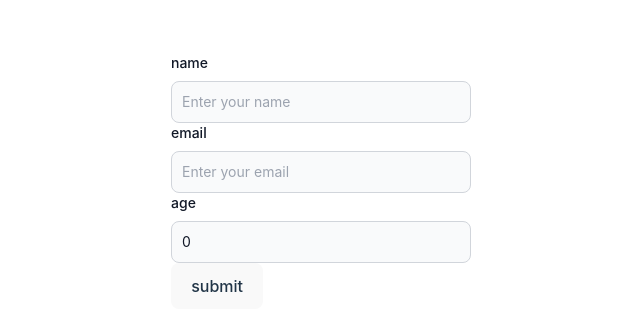
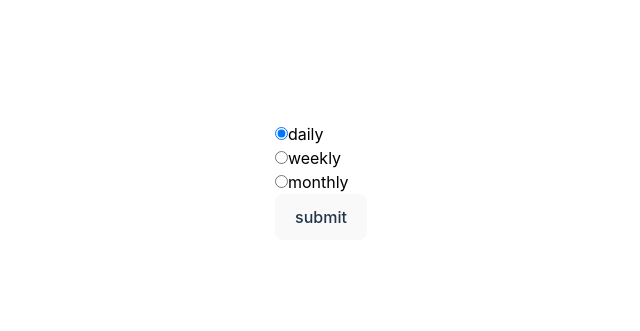
Before and after one commit to mohamad-c/cube-problem, a React (Vite) app: page / in a window 1280 px wide. Shown: the part 219-550 px from the top of the page, without its empty margins (319-959 px from the left). Built offline with nearby package versions, Linux system fonts and the light colour scheme.

Commit message:
feat: added radio buttons and error handling

```diff
--- a/src/App.tsx
+++ b/src/App.tsx
@@ -1,9 +1,14 @@
+// import { useContext } from "react";
 import { useContext } from "react";
 import "./App.css";
-import Input from "./components/Input";
+import Radio from "./components/Radio";
 import { UserContext } from "./context/UserContext";
+import { ErrorContext } from "./context/InputErrorContext";
 import { userSchema } from "./helpers/userValidationSchema";
-import { ErrorContext } from "./context/InputErrorContext";
+// import Input from "./components/Input";
+// import { UserContext } from "./context/UserContext";
+// import { userSchema } from "./helpers/userValidationSchema";
+// import { ErrorContext } from "./context/InputErrorContext";
 
 function App() {
   const { setUserModelState, userModelState } = useContext(UserContext);
@@ -19,16 +24,42 @@ function App() {
       .catch((errors) => {
         // Form data is invalid, handle errors
         console.error(errors);
-        const err = errors.inner.map((error) => {
-          return { message: error.message, field: error.path };
-        });
+        const err = errors.inner.map(
+          (error: { message: string; path: string }) => {
+            return { message: error.message, field: error.path };
+          }
+        );
         setInputErrorState(err);
       });
   };
-  console.log(inputErrorState);
+  console.log(userModelState);
   return (
     <>
-      <Input
+      <Radio
+        id="daily"
+        label="daily"
+        name="daily"
+        value={userModelState["newsletter"]}
+        inputErrorState={inputErrorState}
+        setUserModelState={setUserModelState}
+      />
+      <Radio
+        id="weekly"
+        label="weekly"
+        name="weekly"
+        value={userModelState["newsletter"]}
+        inputErrorState={inputErrorState}
+        setUserModelState={setUserModelState}
+      />
+      <Radio
+        id="monthly"
+        label="monthly"
+        name="monthly"
+        inputErrorState={inputErrorState}
+        value={userModelState["newsletter"]}
+        setUserModelState={setUserModelState}
+      />
+      {/* <Input
         inputErrorState={inputErrorState}
         setUserModelState={setUserModelState}
         label="name"
@@ -57,7 +88,7 @@ function App() {
         placeholder="age"
         type="number"
         name="age"
-      />
+      /> */}
       <button onClick={submitUser}>submit</button>
     </>
   );
--- a/src/components/Radio.tsx
+++ b/src/components/Radio.tsx
@@ -1,5 +1,66 @@
-export default function Radio() {
-  return(
-    <></>
-  )
+import { InputErrorModel, UserModel } from "../interface/interface";
+
+interface radioProps {
+  label: string;
+  id: string;
+  name: string;
+  value: string | number;
+  setUserModelState: React.Dispatch<React.SetStateAction<UserModel>>;
+  inputErrorState: InputErrorModel[];
 }
+
+export default function Radio({
+  label,
+  value,
+  name,
+  id,
+  inputErrorState,
+  setUserModelState,
+}: radioProps) {
+
+  const radioHandler = (e: React.ChangeEvent<HTMLInputElement>) => {
+    setUserModelState((prevUserModel: UserModel) => ({
+      ...prevUserModel,
+      newsletter: e.target.id as 'daily' | 'weekly' | 'monthly',
+    }));
+  };
+
+  return (
+    <>
+      <label htmlFor={id} className="text-black">
+        <input
+          type="radio"
+          name={name}
+          id={id}
+          checked={value === id}
+          onChange={radioHandler}
+          className="text-black"
+        />
+        {label}
+      </label>
+      {
+        // we can decide whether validate radio buttons or not
+        inputErrorState ? (
+          // filter out items with the same fields to display errors one by one on each field
+          inputErrorState
+            .filter((error, index, arr) => {
+              return arr.findIndex((e) => e.field === error.field) === index;
+            })
+            .map((item) => {
+              return (
+                <p
+                  key={item.field}
+                  className="text-rose-600 font-semibold text-sm"
+                >
+                  {item.field === id ? item.message : ""}
+                </p>
+              );
+              // error is undefined at first so we render nothing (<></>)
+            })
+        ) : (
+          <></>
+        )
+      }
+    </>
+  );
+}
```
